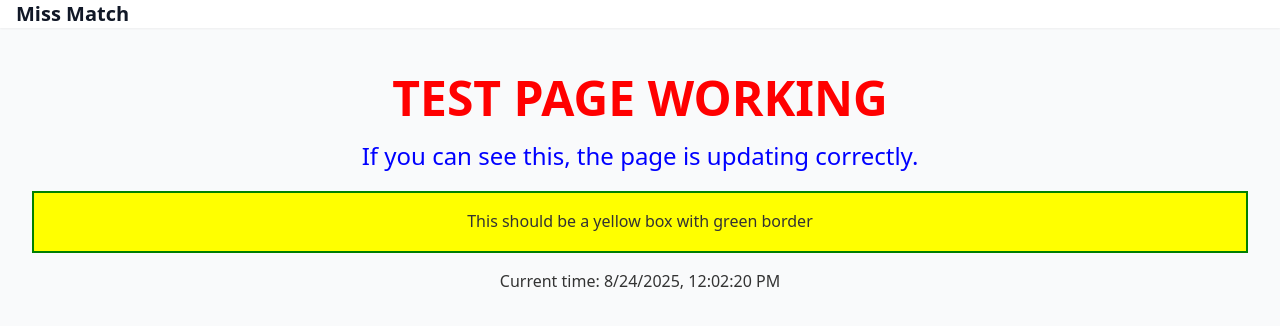
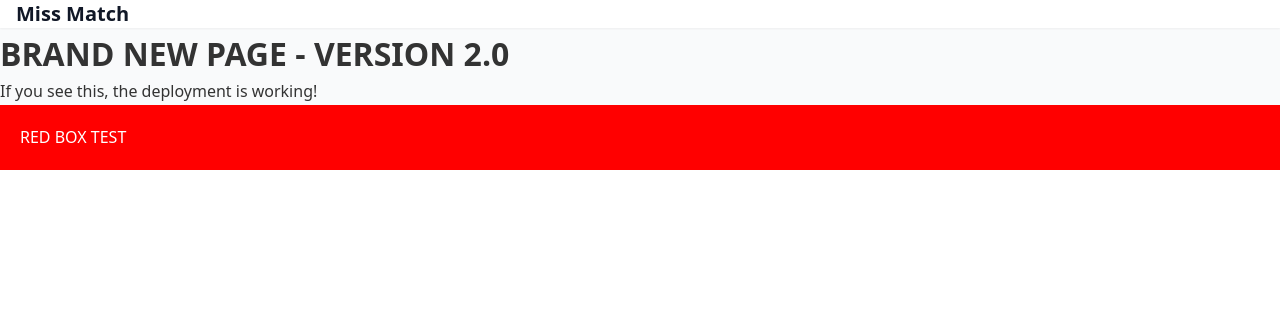
Before and after one commit to nick-cyber69/miss-match, a Next.js app: page / in a window 1280 px wide. Shown: the top 328 px of the page. Built offline with nearby package versions, Linux system fonts and the light colour scheme.

Commit message:
MAJOR UPDATE - New page content

```diff
--- a/src/app/page.tsx
+++ b/src/app/page.tsx
@@ -1,20 +1,11 @@
 export default function HomePage() {
   return (
-    <div style={{ padding: '2rem', textAlign: 'center' }}>
-      <h1 style={{ fontSize: '3rem', color: 'red' }}>TEST PAGE WORKING</h1>
-      <p style={{ fontSize: '1.5rem', color: 'blue' }}>
-        If you can see this, the page is updating correctly.
-      </p>
-      <div style={{
-        backgroundColor: 'yellow',
-        padding: '1rem',
-        margin: '1rem 0',
-        border: '2px solid green'
-      }}>
-        This should be a yellow box with green border
+    <div>
+      <h1>BRAND NEW PAGE - VERSION 2.0</h1>
+      <p>If you see this, the deployment is working!</p>
+      <div style={{ backgroundColor: 'red', color: 'white', padding: '20px' }}>
+        RED BOX TEST
       </div>
-      <p>Current time: {new Date().toLocaleString()}</p>
     </div>
   );
 }
-// Updated at Sun Aug 24 12:50:23 UTC 2025
```
